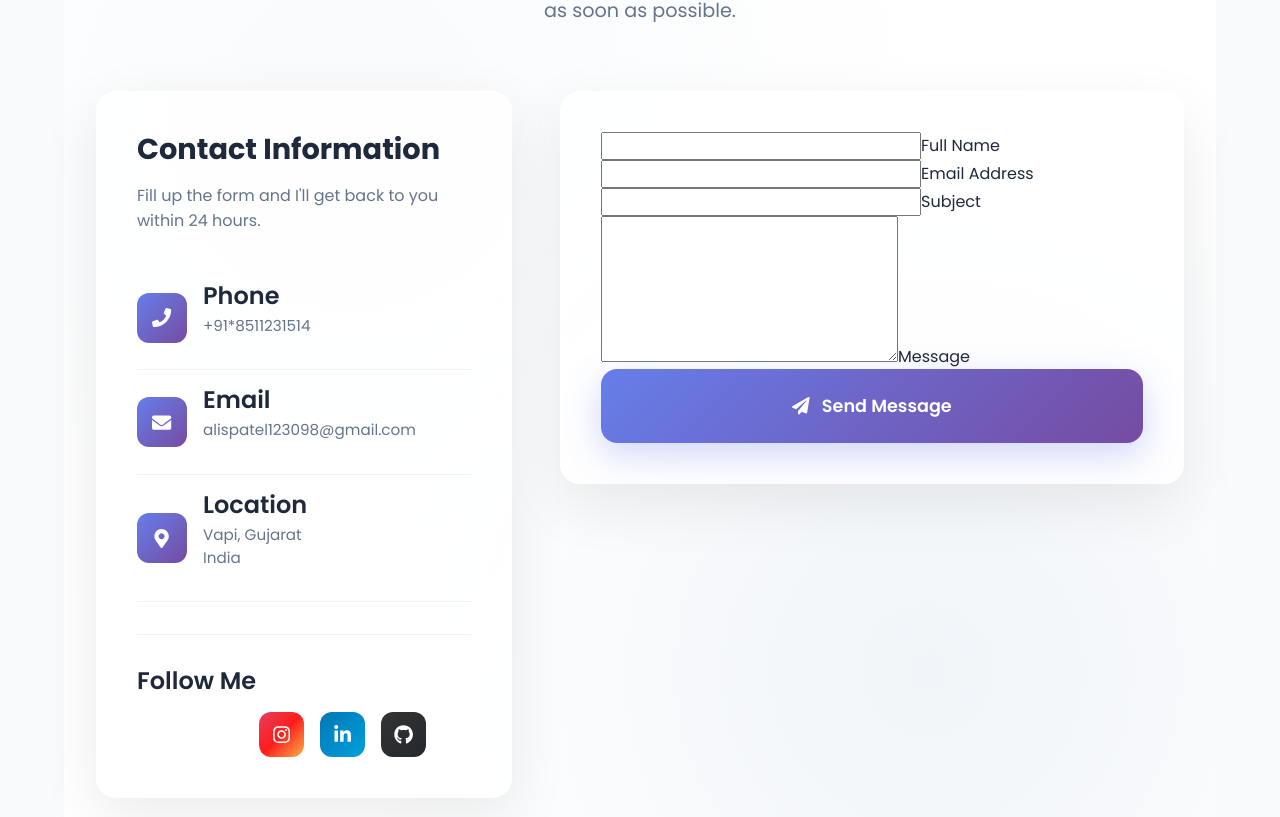
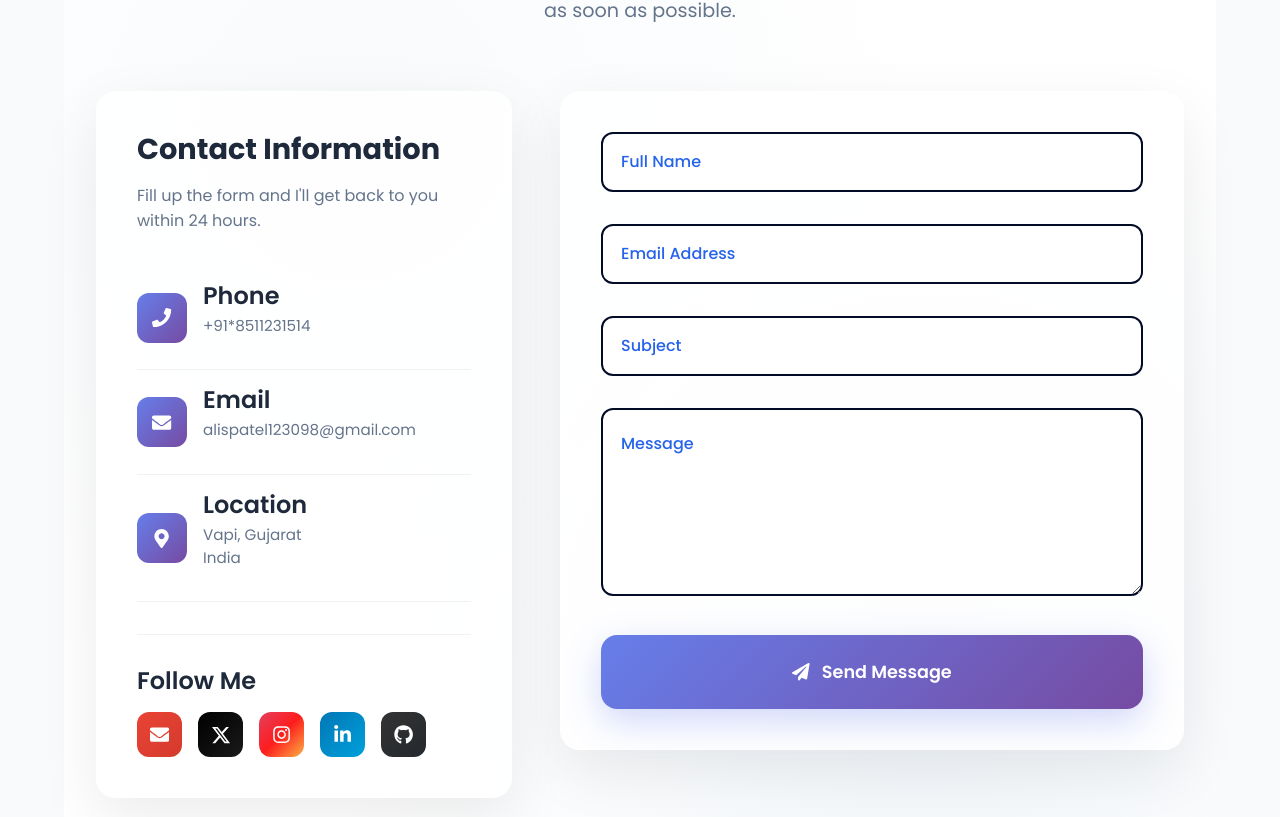
Before and after one commit to alispatel111/alispatel, a React (Vite) app: page / in a window 1280 px wide. Shown: the part 8577-9394 px from the top of the page. Built offline with nearby package versions, Linux system fonts and the light colour scheme.

Commit message:
Update Contact.css

```diff
--- a/src/components/Contact.css
+++ b/src/components/Contact.css
@@ -160,12 +160,14 @@
   color: white;
 }
 
-.contact-social-icon.contact-facebook {
-  background: linear-gradient(135deg, #1877f2, #42a5f5);
+.contact-social-icon.contact-email {
+  background: linear-gradient(135deg, #ea4335, #d33b2c);
 }
-.contact-social-icon.contact-twitter {
-  background: linear-gradient(135deg, #1da1f2, #0d8bd9);
+
+.contact-social-icon.contact-x {
+  background: linear-gradient(135deg, #000000, #1a1a1a);
 }
+
 .contact-social-icon.contact-instagram {
   background: linear-gradient(135deg, #e4405f, #fd1d1d, #fcb045);
 }
@@ -875,3 +877,178 @@
     justify-content: center;
   }
 }
+
+/* ===== FLOATING INPUT FIELD STYLES ===== */
+.floating-input-container {
+  margin-bottom: 2rem;
+  width: 100%;
+}
+
+.floating-input-wrapper {
+  position: relative;
+  width: 100%;
+  transition: all 0.3s cubic-bezier(0.4, 0, 0.2, 1);
+}
+
+.floating-input-field {
+  width: 100%;
+  padding: 1rem 1rem 1rem 1rem;
+  border: 2px solid #020c27;
+  border-radius: 12px;
+  font-size: 1rem;
+  font-family: "Poppins", sans-serif;
+  background: #ffffff;
+  color: #1f2937;
+  outline: none;
+  transition: all 0.3s cubic-bezier(0.4, 0, 0.2, 1);
+  box-sizing: border-box;
+}
+
+.floating-input-field:focus {
+  /* border-color: #ef4444; */
+  /* box-shadow: 0 0 0 3px rgba(239, 68, 68, 0.1); */
+}
+
+.floating-input-field.textarea {
+  resize: vertical;
+  min-height: 140px;
+  padding-top: 1.5rem;
+}
+
+.floating-input-label {
+  position: absolute;
+  left: 1rem;
+  top: 50%;
+  transform: translateY(-50%);
+  color: #2563eb;
+  font-size: 1rem;
+  font-weight: 500;
+  pointer-events: none;
+  transition: all 0.3s cubic-bezier(0.4, 0, 0.2, 1);
+  background: #ffffff;
+  padding: 0 0.25rem;
+  z-index: 1;
+  font-family: "Poppins", sans-serif;
+}
+
+.floating-input-wrapper.textarea .floating-input-label {
+  top: 1.5rem;
+  transform: translateY(0);
+}
+
+.floating-input-label.floating,
+.floating-input-wrapper.floating .floating-input-label {
+  top: 0;
+  left: 0.75rem;
+  transform: translateY(-50%);
+  font-size: 0.875rem;
+  /* color: #ef4444; */
+  font-weight: 600;
+  background: #ffffff;
+  padding: 0 0.5rem;
+}
+
+/* Hover effects for floating inputs */
+.floating-input-wrapper:hover .floating-input-field {
+  /* border-color: #dc2626; */
+  box-shadow: 0 0 0 1px rgba(239, 68, 68, 0.1);
+}
+
+.floating-input-wrapper:hover .floating-input-label {
+  /* color: #dc2626; */
+}
+
+/* Focus effects for floating inputs */
+.floating-input-field:focus + .floating-input-label,
+.floating-input-wrapper.floating .floating-input-label {
+  /* color: #ef4444; */
+}
+
+/* Placeholder styling for floating inputs */
+.floating-input-field::placeholder {
+  color: #9ca3af;
+  opacity: 0;
+  transition: opacity 0.3s ease;
+}
+
+.floating-input-field:focus::placeholder,
+.floating-input-wrapper.floating .floating-input-field::placeholder {
+  opacity: 1;
+}
+
+/* Animation for smooth label transitions */
+@keyframes labelFloat {
+  from {
+    top: 50%;
+    font-size: 1rem;
+    transform: translateY(-50%);
+  }
+  to {
+    top: 0;
+    font-size: 0.875rem;
+    transform: translateY(-50%);
+  }
+}
+
+.floating-input-label.floating {
+  animation: labelFloat 0.3s cubic-bezier(0.4, 0, 0.2, 1) forwards;
+}
+
+/* Accessibility improvements for floating inputs */
+.floating-input-field:focus {
+  outline: none;
+}
+
+.floating-input-wrapper:focus-within {
+  outline: 2px solid transparent;
+  outline-offset: 2px;
+}
+
+/* Remove old form styles that conflict */
+.contact-form-group {
+  display: none;
+}
+
+.contact-input-wrapper {
+  display: none;
+}
+
+/* Update submit button to work with new layout */
+.contact-submit-button {
+  margin-top: 1rem;
+}
+
+/* Responsive design for floating inputs */
+@media (max-width: 768px) {
+  .floating-input-field {
+    padding: 0.875rem;
+    font-size: 0.95rem;
+  }
+
+  .floating-input-label {
+    font-size: 0.95rem;
+  }
+
+  .floating-input-label.floating {
+    font-size: 0.8rem;
+  }
+
+  .floating-input-container {
+    margin-bottom: 1.5rem;
+  }
+}
+
+@media (max-width: 480px) {
+  .floating-input-field {
+    padding: 0.75rem;
+    font-size: 0.9rem;
+  }
+
+  .floating-input-label {
+    font-size: 0.9rem;
+  }
+
+  .floating-input-label.floating {
+    font-size: 0.75rem;
+  }
+}
```
